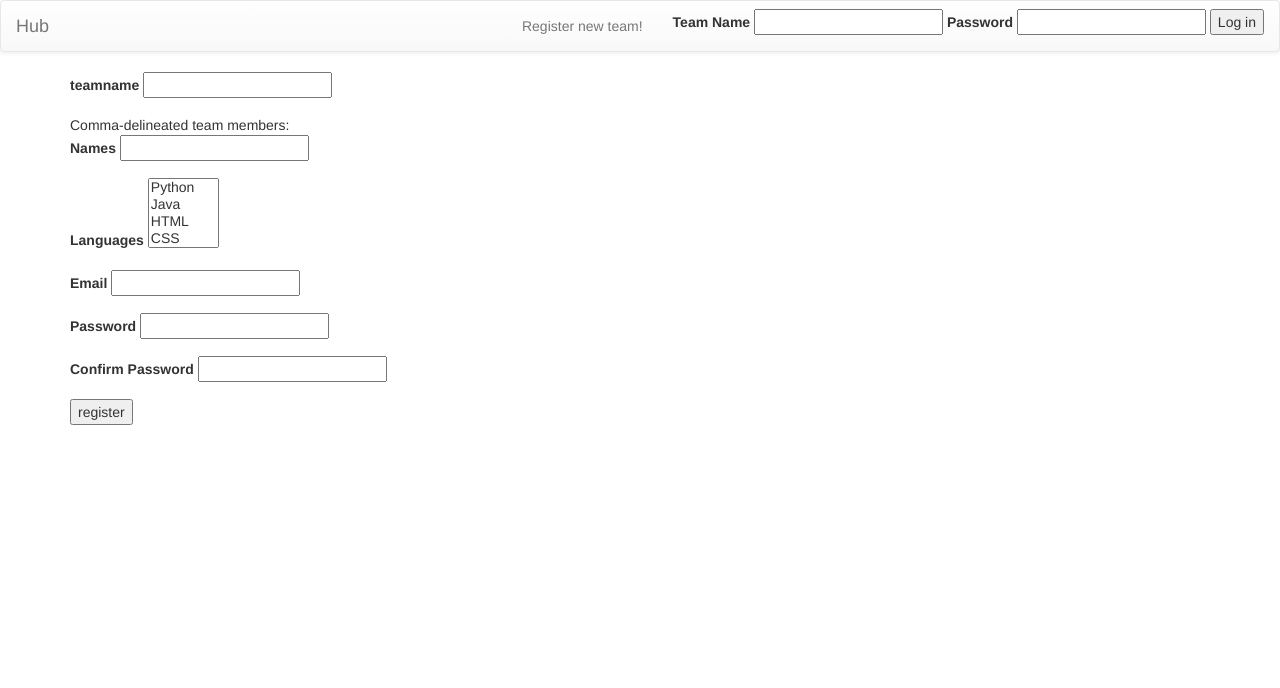
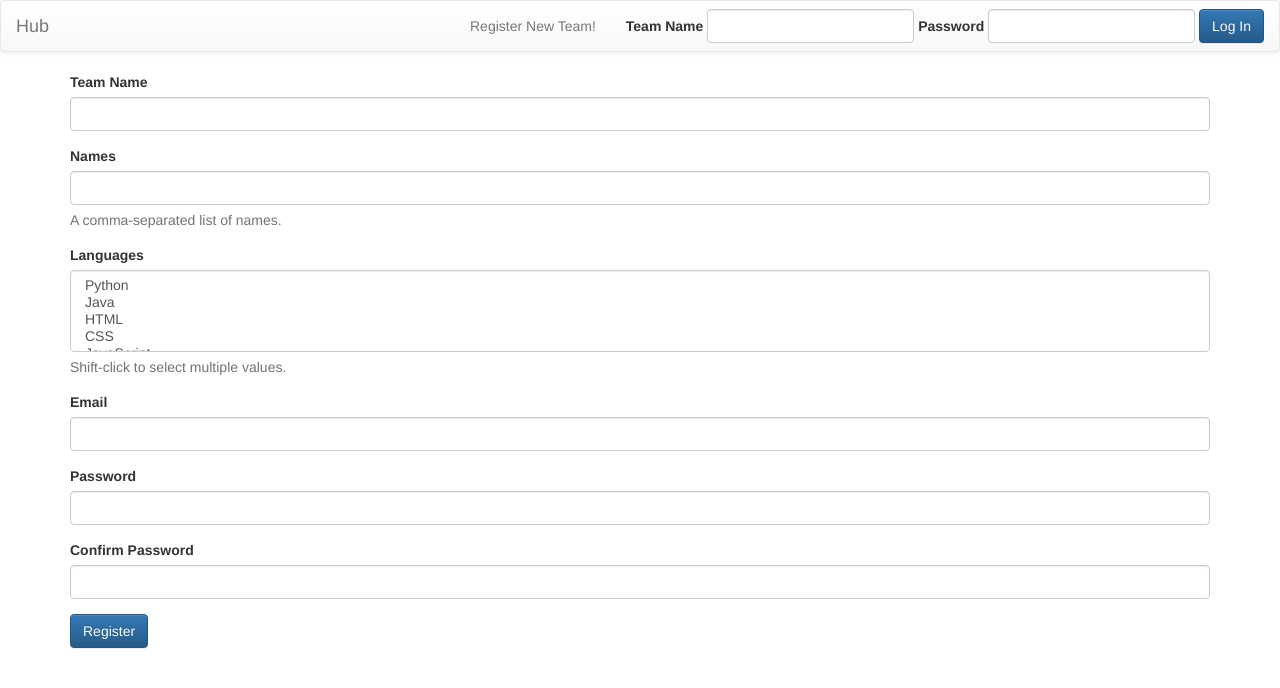
Before and after one commit to ryanluo/hub, a Flask app: page /register in a window 1280 px wide. Shown: the top 688 px of the page. Run offline with Flask 2, Linux system fonts and the light colour scheme; some libraries are stand-ins or nearby versions.

Commit message:
improve form appearance

```diff
--- a/app/forms.py
+++ b/app/forms.py
@@ -4,7 +4,7 @@ from wtforms.validators import Required, Email, EqualTo
 
 
 class RegisterForm(Form):
-    teamname = TextField('teamname', validators=[Required()])
+    teamname = TextField('Team Name', validators=[Required()])
     names = TextField('Names', validators=[Required()])
     languages = SelectMultipleField('Languages', validators=[], choices=[
         ('python', 'Python'),
--- a/app/templates/layout/base.html
+++ b/app/templates/layout/base.html
@@ -1,7 +1,10 @@
-{% macro form_field(field) -%}
-<div class="form-group {% if field.errors %}has-error{% endif %}">
-  {{ field.label }}
-  {{ field }}
+{% macro form_field(field, help=None) -%}
+<div class="form-group{% if field.errors %} has-error{% endif %}">
+  {{ field.label(class_='control-label') }}
+  {{ field(class_='form-control') }}
+  {% if help %}
+  <span class="help-block">{{ help }}</span>
+  {% endif %}
   {% if field.errors %}
     <ul class="errors">
     {% for error in field.errors %}
@@ -11,13 +14,16 @@
   {% endif %}
 </div>
 {%- endmacro %}
-
+<!doctype html>
 <html>
 <head>
 <link rel="stylesheet" href="https://maxcdn.bootstrapcdn.com/bootstrap/3.3.0/css/bootstrap.min.css">
 <link rel="stylesheet" href="https://maxcdn.bootstrapcdn.com/bootstrap/3.3.0/css/bootstrap-theme.min.css">
+<script src="//ajax.googleapis.com/ajax/libs/jquery/2.1.1/jquery.min.js"></script>
 <script src="https://maxcdn.bootstrapcdn.com/bootstrap/3.3.0/js/bootstrap.min.js"></script>
+<script src="https://maxcdn.bootstrapcdn.com/bootstrap/3.3.0/js/alert.min.js"></script>
 <title>Hub | {% block title %}{% endblock %}</title>
+<meta name="viewport" content="width=device-width, initial-scale=1">
 </head>
 <body>
   {% block navbar %}
@@ -31,16 +37,16 @@
         {{ login_form.hidden_tag() }}
         {{ form_field(login_form.teamname) }}
         {{ form_field(login_form.password) }}
-        <input type="submit" value="Log in"></input>
+        <button class="btn btn-primary" type="submit">Log In</button>
       </form>
       <ul class="nav navbar-nav navbar-right">
         <li>
-          <a class="navbar-link" href='{{ url_for('register') }}'>Register new team!</a>
+          <a class="navbar-link" href='{{ url_for('register') }}'>Register New Team!</a>
         </li>
       </ul>
       {% else %}
       <form class="navbar-form navbar-right" method="post" action={{ url_for('logout') }}>
-        <input type="submit" value="Log out"></input>
+        <button class="btn btn-default" type="submit">Log Out</button>
       </form>
       {% endif %}
     </div>
@@ -48,7 +54,12 @@
   {% endblock %}
   <div class="container">
   {% for category, message in get_flashed_messages(with_categories=True) %}
-    <div class="alert alert-{{ category }}">{{ message }}</div>
+    <div class="alert alert-{{ category }} alert-dismissable" role="alert">
+      {{ message }}
+      <button type="button" class="close" data-dismiss="alert">
+        <span aria-hidden="true">&times;</span>
+        <span class="sr-only">Close</span></button>
+    </div>
   {% endfor %}
   </div>
   <div class="container">
--- a/app/templates/register.html
+++ b/app/templates/register.html
@@ -1,15 +1,16 @@
 {% extends "layout/base.html" %}
 
+{% block title %}Register{% endblock %}
+
 {% block content %}
-<form method="post" action="{{ url_for('register') }}">
+<form method="post" action="{{ url_for('register') }}" role="form">
   {{ form.hidden_tag() }}
   {{ form_field(form.teamname) }}
-  Comma-delineated team members:
-  {{ form_field(form.names) }}
-  {{ form_field(form.languages) }}
+  {{ form_field(form.names, help='A comma-separated list of names.') }}
+  {{ form_field(form.languages, help='Shift-click to select multiple values.') }}
   {{ form_field(form.email) }}
   {{ form_field(form.password) }}
   {{ form_field(form.confirm) }}
-  <input type="submit" value="register">
+  <button class="btn btn-primary" type="submit">Register</button>
 </form>
 {% endblock %}
--- a/app/views.py
+++ b/app/views.py
@@ -39,9 +39,9 @@ def login():
             login_user(u)
             flash('Successfully logged in.', 'success')
             return redirect(request.args.get('next') or url_for('index'))
-        flash('Invalid username or password.', 'danger')
+        flash('Invalid team name or password.', 'danger')
         return redirect(url_for('index'))
-    flash('Please enter a username and password.', 'danger')
+    flash('Please enter a team name and password.', 'danger')
     return redirect(url_for('index'))
 
 
```
